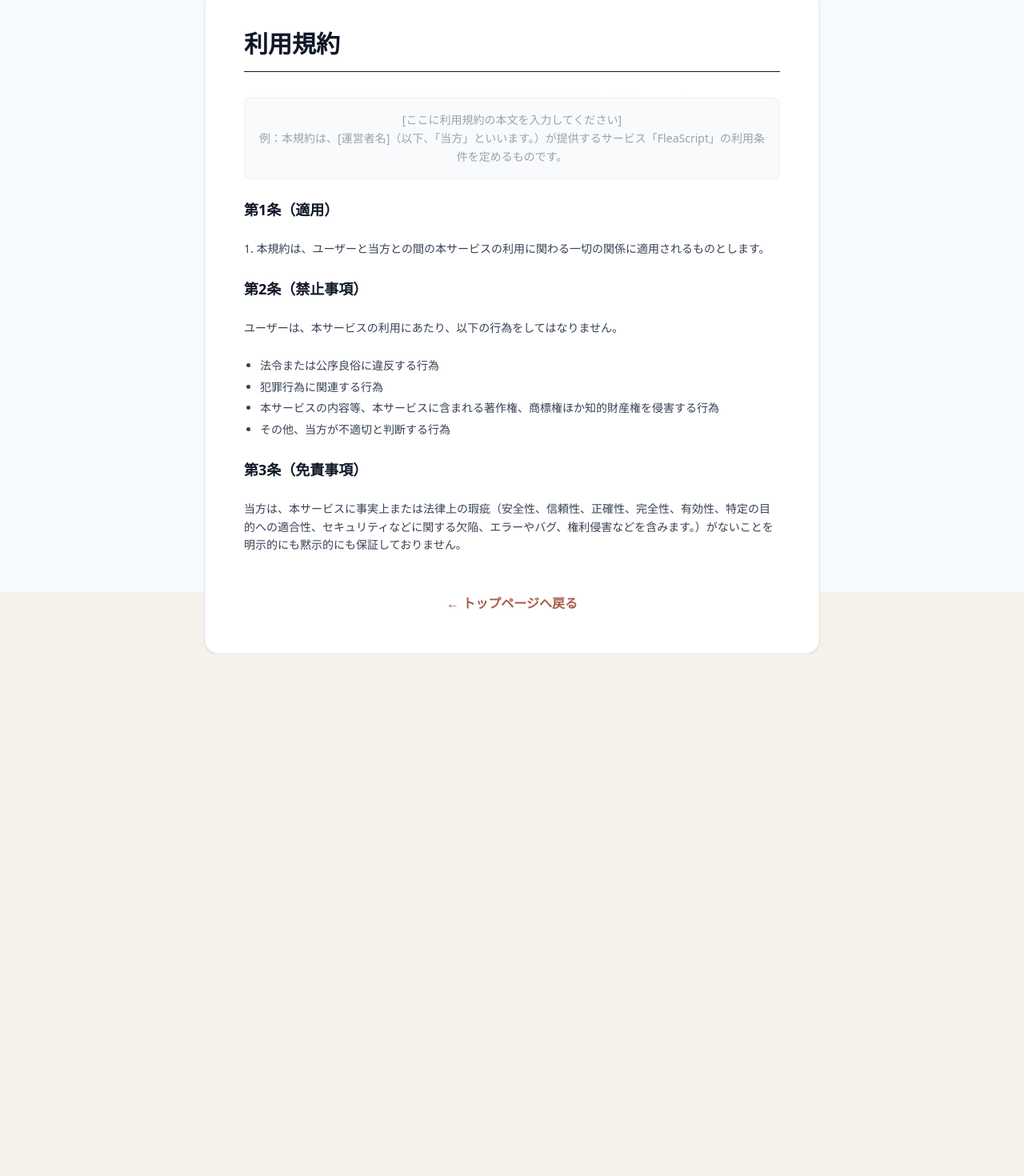
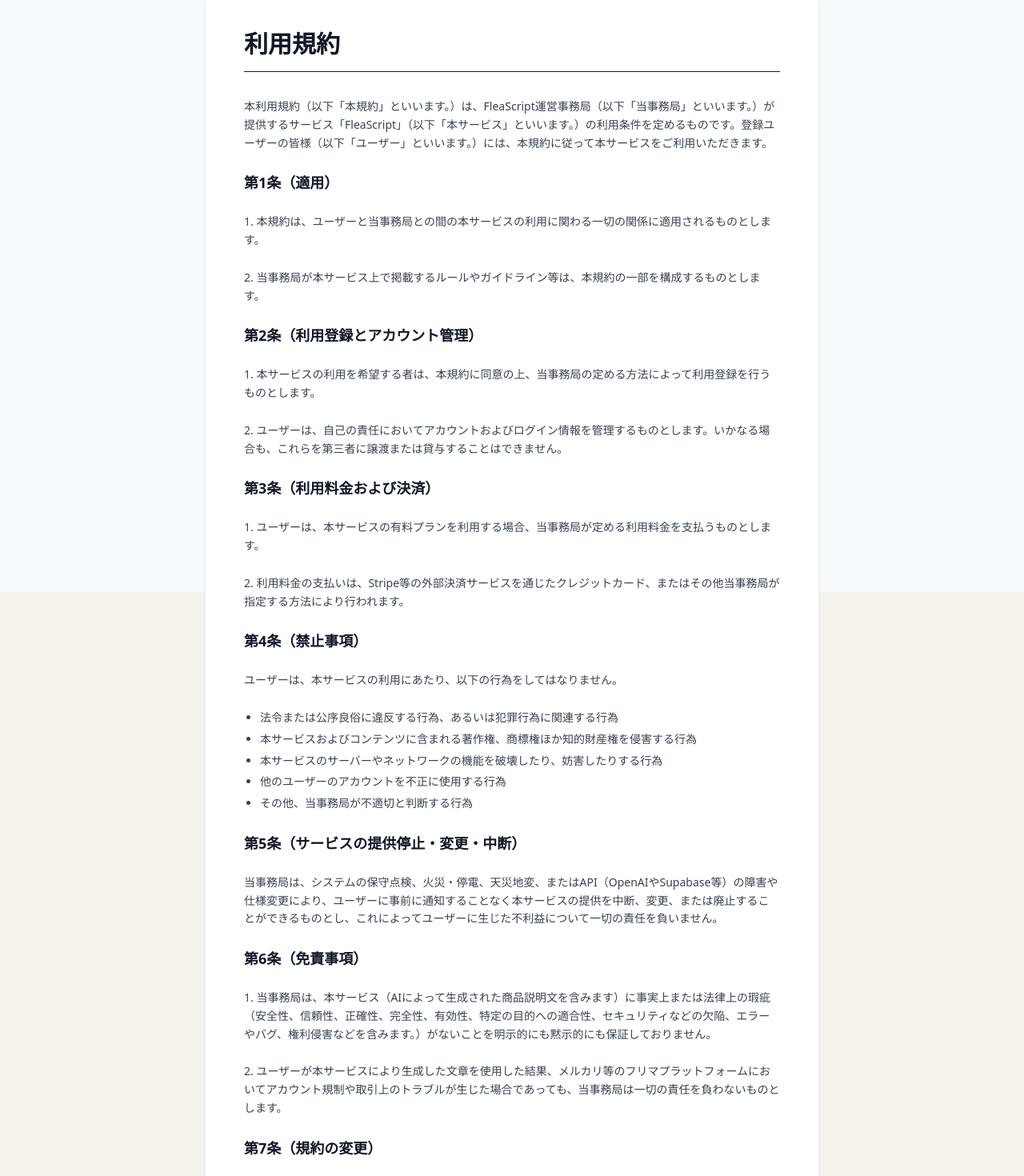
Before and after one commit to BananaFish5948/fleascript, a Next.js app: page /legal/terms in a window 1280 px wide. Shown: the part 60-1530 px from the top of the page at 80% size. Before the commit the page ends 877 px from the top, so only its background shows below. Built offline with nearby package versions, Linux system fonts and the light colour scheme; a web font is replaced by a local one.

Commit message:
feat(legal): 利用規約、プライバシーポリシー、特定商取引法に基づく表記のダミー部分をFleaScript専用の実本文へ置き換え・本番化

```diff
--- a/src/app/legal/privacy/page.tsx
+++ b/src/app/legal/privacy/page.tsx
@@ -15,28 +15,36 @@
         </h1>
 
         <div className="space-y-6 text-sm text-gray-700 leading-relaxed">
-          <p className="text-gray-400 bg-gray-50 p-4 rounded-lg border border-dashed border-gray-200 text-center">
-            [ここにプライバシーポリシーの本文を入力してください]<br/>
-            例：[運営者名]（以下、「当方」といいます。）は、本ウェブサイト上で提供するサービスにおける、ユーザーの個人情報の取扱いについて、以下のとおりプライバシーポリシーを定めます。
+          <p>
+            FleaScript運営事務局（以下「当事務局」といいます。）は、本ウェブサイト上で提供するサービス「FleaScript」（以下「本サービス」といいます。）における、ユーザーの個人情報の取扱いについて、以下のとおりプライバシーポリシー（以下「本ポリシー」といいます。）を定めます。
           </p>
 
           <h2 className="font-bold text-lg text-gray-900 mt-6">第1条（個人情報の収集方法）</h2>
-          <p>当方は、ユーザーが利用登録をする際に氏名、メールアドレスなどの個人情報をお尋ねすることがあります。また、ユーザーが入力したプロンプト（テキスト情報）は、サービスの改善およびAIの生成処理のために送信・保存されます。</p>
+          <p>1. 当事務局は、ユーザーが利用登録をする際に、メールアドレスおよび外部サービス連携に伴う認証情報（Google等のソーシャルログイン機能経由）を収集することがあります。</p>
+          <p>2. ユーザーが本サービスに入力した商品説明作成用のメモやテキスト情報は、AI（OpenAI API）による生成処理および本サービス内での一時的な保存・管理のために収集されます。</p>
 
           <h2 className="font-bold text-lg text-gray-900 mt-6">第2条（個人情報を収集・利用する目的）</h2>
-          <p>当方が個人情報を収集・利用する目的は、以下のとおりです。</p>
+          <p>当事務局が個人情報を収集・利用する目的は、以下のとおりです。</p>
           <ul className="list-disc pl-5 space-y-1">
-            <li>当方サービスの提供・運営のため</li>
-            <li>ユーザーからのお問い合わせに回答するため（本人確認を行うことを含む）</li>
-            <li>利用規約に違反したユーザーや、不正・不当な目的でサービスを利用しようとするユーザーの特定をし、ご利用をお断りするため</li>
+            <li>本サービス（AI文章生成、最安送料計算、在庫ダッシュボード）の適切な提供・運営のため</li>
+            <li>ユーザー本人確認およびユーザーからのお問い合わせに対応するため</li>
+            <li>有料プランの契約管理および決済手続き（外部サービスStripeと連携）のため</li>
+            <li>利用規約に違反したユーザーや、不正利用を試みるユーザーを特定し、ご利用をお断りするため</li>
             <li>上記の利用目的に付随する目的</li>
           </ul>
 
-          <h2 className="font-bold text-lg text-gray-900 mt-6">第3条（個人情報の第三者提供）</h2>
-          <p>当方は、あらかじめユーザーの同意を得ることなく、第三者に個人情報を提供することはありません。ただし、個人情報保護法その他の法令で認められる場合を除きます。なお、テキスト生成のためにOpenAI等の外部APIにデータを送信しますが、オプトアウト設定により学習利用はされません。</p>
+          <h2 className="font-bold text-lg text-gray-900 mt-6">第3条（個人情報の安全管理および外部API送信）</h2>
+          <p>1. 当事務局は、収集した個人情報の漏洩、紛失、破壊、改ざんを防ぐため、適切な安全管理措置を講じます。</p>
+          <p>2. 本サービスでは、商品説明文の生成を行うためにOpenAI社のAPIへユーザーの入力テキストを送信します。なお、送信されたデータはAPIの契約仕様に基づき、AIの学習データとして使用されることはありません。</p>
 
-          <h2 className="font-bold text-lg text-gray-900 mt-6">第4条（アフィリエイトプログラムについて）</h2>
-          <p>FleaScriptは、Amazon.co.jpを宣伝しリンクすることによってサイトが紹介料を獲得できる手段を提供することを目的に設定されたアフィリエイトプログラムである、Amazonアソシエイト・プログラムの参加者です。</p>
+          <h2 className="font-bold text-lg text-gray-900 mt-6">第4条（個人情報の第三者提供）</h2>
+          <p>当事務局は、あらかじめユーザーの同意を得ることなく、第三者に個人情報を提供することはありません。ただし、個人情報保護法その他の法令で認められる場合、または裁判所、警察等からの適法な開示請求があった場合を除きます。</p>
+
+          <h2 className="font-bold text-lg text-gray-900 mt-6">第5条（アフィリエイトプログラムについて）</h2>
+          <p>本サービスは、Amazon.co.jpを宣伝しリンクすることによってサイトが紹介料を獲得できる手段を提供することを目的に設定されたアフィリエイトプログラムである、Amazonアソシエイト・プログラムの参加者です。アフィリエイトID（fleascript-22）を利用したリンク生成、およびネイティブ広告枠の表示が行われます。</p>
+
+          <h2 className="font-bold text-lg text-gray-900 mt-6">第6条（お問い合わせ窓口）</h2>
+          <p>本ポリシーに関するお問い合わせは、特定商取引法に基づく表記に記載のメールアドレス、または本サービス内のお問い合わせ窓口までご連絡ください。</p>
         </div>
 
         <div className="mt-12 text-center">
--- a/src/app/legal/terms/page.tsx
+++ b/src/app/legal/terms/page.tsx
@@ -15,26 +15,41 @@
         </h1>
 
         <div className="space-y-6 text-sm text-gray-700 leading-relaxed">
-          <p className="text-gray-400 bg-gray-50 p-4 rounded-lg border border-dashed border-gray-200 text-center">
-            [ここに利用規約の本文を入力してください]<br/>
-            例：本規約は、[運営者名]（以下、「当方」といいます。）が提供するサービス「FleaScript」の利用条件を定めるものです。
+          <p>
+            本利用規約（以下「本規約」といいます。）は、FleaScript運営事務局（以下「当事務局」といいます。）が提供するサービス「FleaScript」（以下「本サービス」といいます。）の利用条件を定めるものです。登録ユーザーの皆様（以下「ユーザー」といいます。）には、本規約に従って本サービスをご利用いただきます。
           </p>
 
-          {/* ダミーのセクション例 */}
           <h2 className="font-bold text-lg text-gray-900 mt-6">第1条（適用）</h2>
-          <p>1. 本規約は、ユーザーと当方との間の本サービスの利用に関わる一切の関係に適用されるものとします。</p>
+          <p>1. 本規約は、ユーザーと当事務局との間の本サービスの利用に関わる一切の関係に適用されるものとします。</p>
+          <p>2. 当事務局が本サービス上で掲載するルールやガイドライン等は、本規約の一部を構成するものとします。</p>
 
-          <h2 className="font-bold text-lg text-gray-900 mt-6">第2条（禁止事項）</h2>
+          <h2 className="font-bold text-lg text-gray-900 mt-6">第2条（利用登録とアカウント管理）</h2>
+          <p>1. 本サービスの利用を希望する者は、本規約に同意の上、当事務局の定める方法によって利用登録を行うものとします。</p>
+          <p>2. ユーザーは、自己の責任においてアカウントおよびログイン情報を管理するものとします。いかなる場合も、これらを第三者に譲渡または貸与することはできません。</p>
+
+          <h2 className="font-bold text-lg text-gray-900 mt-6">第3条（利用料金および決済）</h2>
+          <p>1. ユーザーは、本サービスの有料プランを利用する場合、当事務局が定める利用料金を支払うものとします。</p>
+          <p>2. 利用料金の支払いは、Stripe等の外部決済サービスを通じたクレジットカード、またはその他当事務局が指定する方法により行われます。</p>
+
+          <h2 className="font-bold text-lg text-gray-900 mt-6">第4条（禁止事項）</h2>
           <p>ユーザーは、本サービスの利用にあたり、以下の行為をしてはなりません。</p>
           <ul className="list-disc pl-5 space-y-1">
-            <li>法令または公序良俗に違反する行為</li>
-            <li>犯罪行為に関連する行為</li>
-            <li>本サービスの内容等、本サービスに含まれる著作権、商標権ほか知的財産権を侵害する行為</li>
-            <li>その他、当方が不適切と判断する行為</li>
+            <li>法令または公序良俗に違反する行為、あるいは犯罪行為に関連する行為</li>
+            <li>本サービスおよびコンテンツに含まれる著作権、商標権ほか知的財産権を侵害する行為</li>
+            <li>本サービスのサーバーやネットワークの機能を破壊したり、妨害したりする行為</li>
+            <li>他のユーザーのアカウントを不正に使用する行為</li>
+            <li>その他、当事務局が不適切と判断する行為</li>
           </ul>
 
-          <h2 className="font-bold text-lg text-gray-900 mt-6">第3条（免責事項）</h2>
-          <p>当方は、本サービスに事実上または法律上の瑕疵（安全性、信頼性、正確性、完全性、有効性、特定の目的への適合性、セキュリティなどに関する欠陥、エラーやバグ、権利侵害などを含みます。）がないことを明示的にも黙示的にも保証しておりません。</p>
+          <h2 className="font-bold text-lg text-gray-900 mt-6">第5条（サービスの提供停止・変更・中断）</h2>
+          <p>当事務局は、システムの保守点検、火災・停電、天災地変、またはAPI（OpenAIやSupabase等）の障害や仕様変更により、ユーザーに事前に通知することなく本サービスの提供を中断、変更、または廃止することができるものとし、これによってユーザーに生じた不利益について一切の責任を負いません。</p>
+
+          <h2 className="font-bold text-lg text-gray-900 mt-6">第6条（免責事項）</h2>
+          <p>1. 当事務局は、本サービス（AIによって生成された商品説明文を含みます）に事実上または法律上の瑕疵（安全性、信頼性、正確性、完全性、有効性、特定の目的への適合性、セキュリティなどの欠陥、エラーやバグ、権利侵害などを含みます。）がないことを明示的にも黙示的にも保証しておりません。</p>
+          <p>2. ユーザーが本サービスにより生成した文章を使用した結果、メルカリ等のフリマプラットフォームにおいてアカウント規制や取引上のトラブルが生じた場合であっても、当事務局は一切の責任を負わないものとします。</p>
+
+          <h2 className="font-bold text-lg text-gray-900 mt-6">第7条（規約の変更）</h2>
+          <p>当事務局は、必要と判断した場合には、ユーザーに通知することなくいつでも本規約を変更することができるものとします。変更後の利用規約は、本サービス上に表示された時点より効力を生じるものとします。</p>
         </div>
 
         <div className="mt-12 text-center">
--- a/src/app/legal/tokushoho/page.tsx
+++ b/src/app/legal/tokushoho/page.tsx
@@ -17,36 +17,36 @@
         <div className="space-y-6 text-sm text-gray-700">
           <section className="grid grid-cols-1 md:grid-cols-3 gap-4 border-b pb-6">
             <h2 className="font-bold text-gray-900">販売事業者</h2>
-            <div className="md:col-span-2 text-gray-400 bg-gray-50 p-3 rounded-lg border border-dashed border-gray-200">
-              [ここに事業者名・法人名を入力]
+            <div className="md:col-span-2 text-stone-700">
+              FleaScript運営事務局
             </div>
           </section>
 
           <section className="grid grid-cols-1 md:grid-cols-3 gap-4 border-b pb-6">
             <h2 className="font-bold text-gray-900">運営統括責任者</h2>
-            <div className="md:col-span-2 text-gray-400 bg-gray-50 p-3 rounded-lg border border-dashed border-gray-200">
-              [ここに代表者氏名を入力]
+            <div className="md:col-span-2 text-stone-600">
+              消費者庁「特定商取引法に関する担当」の指針に則り、請求があった場合遅滞なく開示いたします。
             </div>
           </section>
 
           <section className="grid grid-cols-1 md:grid-cols-3 gap-4 border-b pb-6">
             <h2 className="font-bold text-gray-900">所在地</h2>
-            <div className="md:col-span-2 text-gray-400 bg-gray-50 p-3 rounded-lg border border-dashed border-gray-200">
-              [ここに住所を入力]
+            <div className="md:col-span-2 text-stone-600">
+              請求があった場合遅滞なく開示いたします。
             </div>
           </section>
 
           <section className="grid grid-cols-1 md:grid-cols-3 gap-4 border-b pb-6">
             <h2 className="font-bold text-gray-900">電話番号</h2>
-            <div className="md:col-span-2 text-gray-400 bg-gray-50 p-3 rounded-lg border border-dashed border-gray-200">
-              [ここに電話番号を入力] ※「電話番号についてはお問い合わせ先メールアドレスにてご請求をいただければ、遅滞なく開示いたします。」でも可
+            <div className="md:col-span-2 text-stone-600">
+              電話番号についてはお問い合わせ先メールアドレスにてご請求をいただければ、遅滞なく開示いたします。
             </div>
           </section>
 
           <section className="grid grid-cols-1 md:grid-cols-3 gap-4 border-b pb-6">
             <h2 className="font-bold text-gray-900">メールアドレス</h2>
-            <div className="md:col-span-2 text-gray-400 bg-gray-50 p-3 rounded-lg border border-dashed border-gray-200">
-              [ここにサポートメールアドレスを入力]
+            <div className="md:col-span-2 text-stone-700 font-medium">
+              support.fleascript@gmail.com
             </div>
           </section>
 
```
